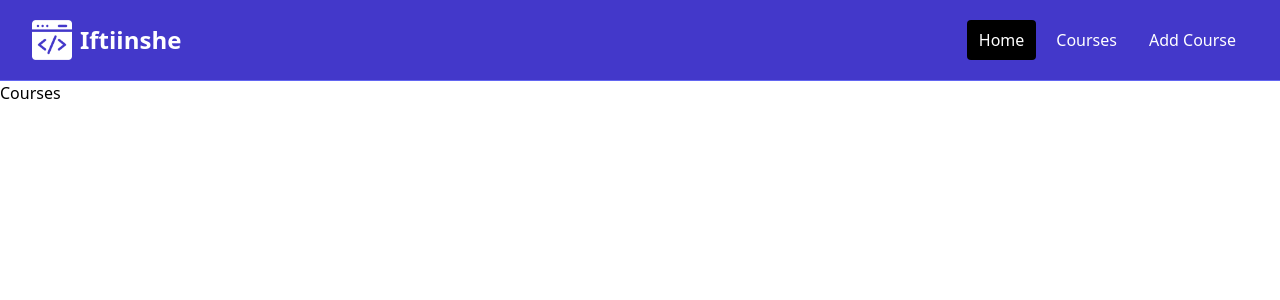
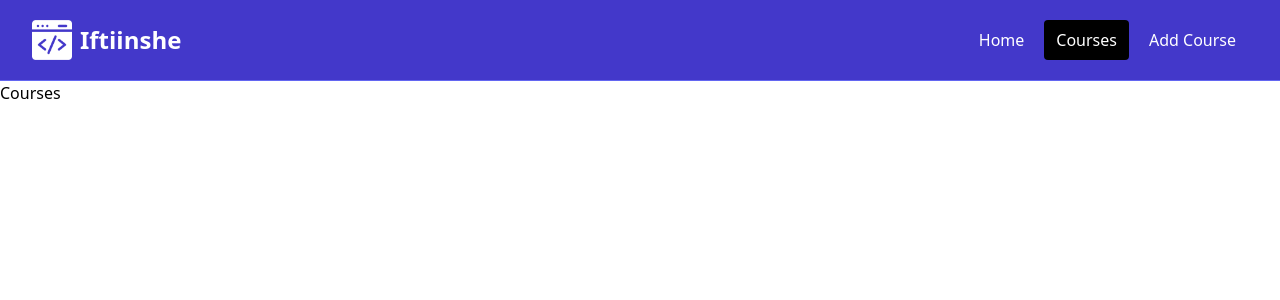
Before and after one commit to korodhsoaqoon/iftiinshe-react-app, a React (Vite) app: page /courses in a window 1280 px wide. Shown: the top 300 px of the page. Built offline with nearby package versions, Linux system fonts and the light colour scheme.

Commit message:
Done Navbar Active Link styles

```diff
--- a/src/components/NavBar.jsx
+++ b/src/components/NavBar.jsx
@@ -1,7 +1,12 @@
 import logo from "../assets/logo.png";
-import { Link } from "react-router-dom";
+import { NavLink } from "react-router-dom";
 
 const NavBar = () => {
+  const linkClass = ({ isActive }) =>
+    isActive
+      ? "text-white bg-black hover:bg-gray-900 hover:text-white rounded py-2 px-3"
+      : "text-white  hover:bg-gray-900 hover:text-white rounded py-2 px-3";
+
   return (
     <>
       <nav className="bg-indigo-700 border-b border-indigo-500">
@@ -9,34 +14,25 @@
           <div className="h-20 flex items-center justify-center">
             <div className="flex items-center flex-1 justify-center md:items-stretch md:justify-start">
               {/* <!-- logo --> */}
-              <Link className="flex items-center" to="/">
+              <NavLink className="flex items-center" to="/">
                 <img className="h-10 w-auto" src={logo} alt="" />
                 <span className="hidden md:block ml-2 font-bold text-2xl text-white">
                   Iftiinshe
                 </span>
-              </Link>
+              </NavLink>
 
               {/* <!-- Menu --> */}
               <div className="ml-2 md:ml-auto">
                 <div className="flex space-x-2 items-center">
-                  <Link
-                    className="text-white bg-black hover:bg-gray-900 hover:text-white rounded py-2 px-3"
-                    to="/"
-                  >
+                  <NavLink className={linkClass} to="/">
                     Home
-                  </Link>
-                  <Link
-                    className="text-white hover:bg-gray-900 hover:text-white rounded py-2 px-3"
-                    to="/courses"
-                  >
+                  </NavLink>
+                  <NavLink className={linkClass} to="/courses">
                     Courses
-                  </Link>
-                  <Link
-                    className="text-white hover:bg-gray-900 hover:text-white rounded py-2 px-3"
-                    to="/add-course"
-                  >
+                  </NavLink>
+                  <NavLink className={linkClass} to="/add-course">
                     Add Course
-                  </Link>
+                  </NavLink>
                 </div>
               </div>
             </div>
```
